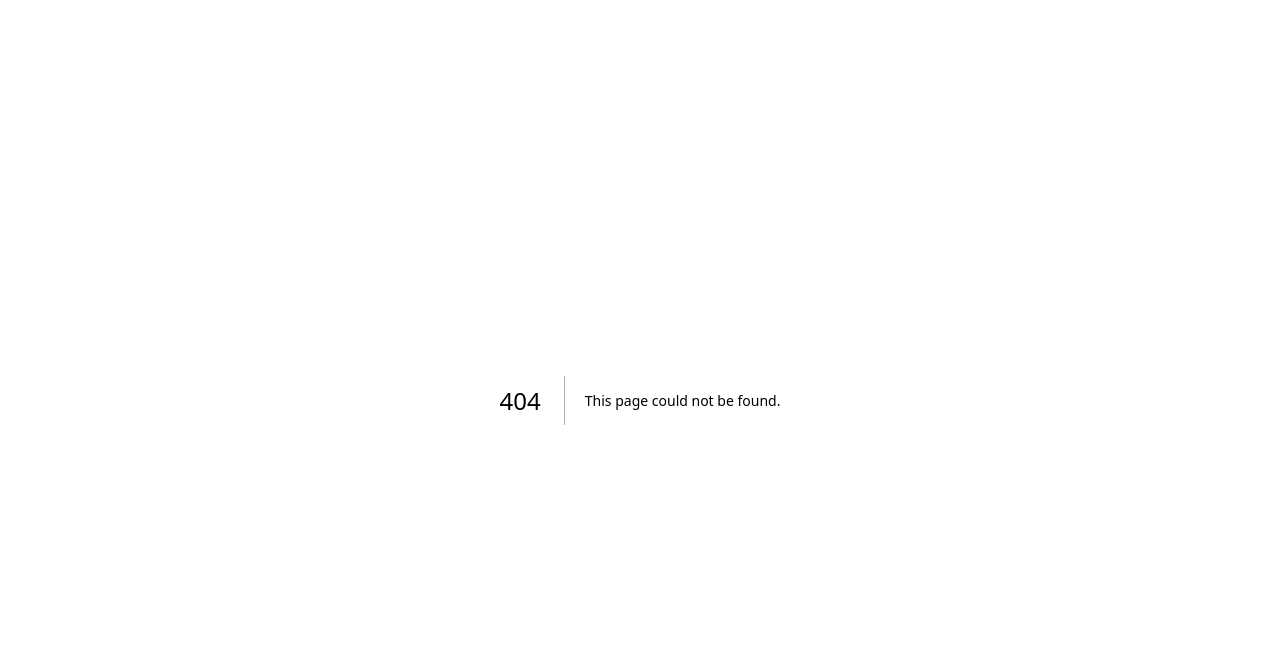
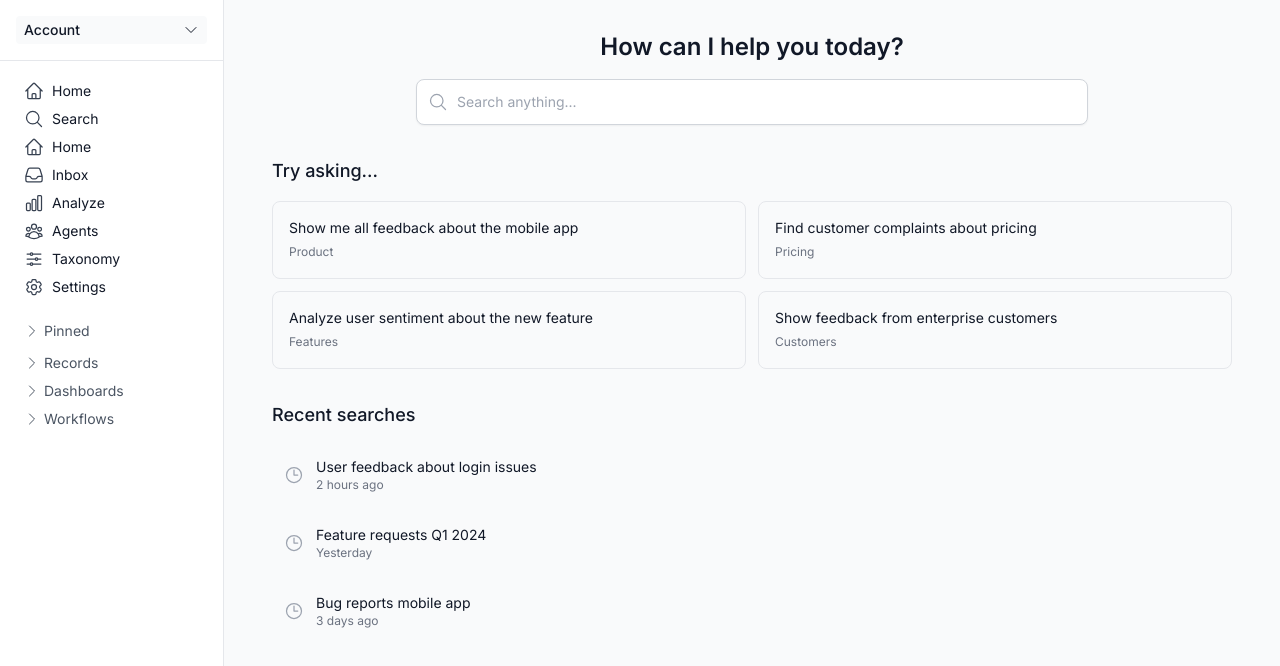
Before and after one commit to birkanicacan/proj-phx-dev, a Next.js app: page /search in a window 1280 px wide. Before the commit this address had no page. Shown: the top 666 px of the page. Built offline with nearby package versions, Linux system fonts and the light colour scheme.

Commit message:
added Search page

```diff
--- a/app/components/MainLayout.tsx
+++ b/app/components/MainLayout.tsx
@@ -51,22 +51,6 @@ export default function MainLayout({ children }: MainLayoutProps) {
       <Sidebar />
       <main className="flex-1 overflow-auto">
         <div className="p-8">
-          {!hasEnabledIntegration && !['/feedback', '/dashboard/win-loss-q1-25', '/users', '/agents'].includes(pathname) && (
-            <div className="mb-8">
-              <div className="bg-white rounded-lg shadow p-6">
-                <h2 className="text-xl font-semibold mb-4">Get Started</h2>
-                <p className="text-gray-600 mb-4">
-                  Welcome to Enterpret! Let's set up your workspace by connecting your feedback sources.
-                </p>
-                <button
-                  onClick={() => setShowIntegrationDialog(true)}
-                  className="bg-blue-600 text-white px-4 py-2 rounded hover:bg-blue-700"
-                >
-                  Import Feedback
-                </button>
-              </div>
-            </div>
-          )}
           {children}
         </div>
       </main>
--- a/app/components/Sidebar.tsx
+++ b/app/components/Sidebar.tsx
@@ -212,10 +212,14 @@ export default function Sidebar() {
 
       {/* Main Navigation */}
       <nav className="flex-1 p-4 space-y-0 bg-white">
-        <button className="flex items-center w-full px-2 py-1 text-sm text-gray-900 hover:bg-gray-100 rounded">
+        <Link href="/" className="flex items-center w-full px-2 py-1 text-sm text-gray-900 hover:bg-gray-100 rounded">
+          <HomeIcon className="w-5 h-5 mr-2 text-gray-700" />
+          Home
+        </Link>
+        <Link href="/search" className="flex items-center w-full px-2 py-1 text-sm text-gray-900 hover:bg-gray-100 rounded">
           <SearchIcon className="w-5 h-5 mr-2 text-gray-700" />
           Search
-        </button>
+        </Link>
         <Link href="/home" className="flex items-center w-full px-2 py-1 text-sm text-gray-900 hover:bg-gray-100 rounded">
           <HomeIcon className="w-5 h-5 mr-2 text-gray-700" />
           Home
--- /dev/null
+++ b/app/search/components/RecentSearches.tsx
@@ -0,0 +1,48 @@
+'use client';
+
+import { ClockIcon } from '@heroicons/react/24/outline';
+
+// This would typically come from your backend or local storage
+const RECENT_SEARCHES = [
+  {
+    id: 1,
+    query: "User feedback about login issues",
+    timestamp: "2 hours ago"
+  },
+  {
+    id: 2,
+    query: "Feature requests Q1 2024",
+    timestamp: "Yesterday"
+  },
+  {
+    id: 3,
+    query: "Bug reports mobile app",
+    timestamp: "3 days ago"
+  }
+];
+
+export function RecentSearches() {
+  return (
+    <div>
+      <h2 className="text-lg font-medium text-gray-900 mb-4">Recent searches</h2>
+      <div className="space-y-2">
+        {RECENT_SEARCHES.map((search) => (
+          <button
+            key={search.id}
+            className="flex items-center w-full p-3 text-left hover:bg-gray-50 rounded-lg group transition-colors"
+            onClick={() => {
+              // TODO: Implement recent search click handling
+              console.log('Clicked recent search:', search.query);
+            }}
+          >
+            <ClockIcon className="h-5 w-5 text-gray-400 mr-3 flex-shrink-0" />
+            <div className="min-w-0 flex-1">
+              <p className="text-sm text-gray-900 truncate">{search.query}</p>
+              <p className="text-xs text-gray-500">{search.timestamp}</p>
+            </div>
+          </button>
+        ))}
+      </div>
+    </div>
+  );
+}
--- /dev/null
+++ b/app/search/components/SearchBar.tsx
@@ -0,0 +1,34 @@
+'use client';
+
+import { useState } from 'react';
+import { MagnifyingGlassIcon } from '@heroicons/react/24/outline';
+
+export function SearchBar() {
+  const [query, setQuery] = useState('');
+
+  const handleSearch = (e: React.FormEvent) => {
+    e.preventDefault();
+    // TODO: Implement search functionality
+    console.log('Searching for:', query);
+  };
+
+  return (
+    <div className="space-y-4">
+      <h1 className="text-2xl font-semibold text-gray-900 text-center">How can I help you today?</h1>
+      <form onSubmit={handleSearch} className="w-full">
+        <div className="relative">
+          <div className="absolute inset-y-0 left-0 pl-3 flex items-center pointer-events-none">
+            <MagnifyingGlassIcon className="h-5 w-5 text-gray-400" />
+          </div>
+          <input
+            type="text"
+            value={query}
+            onChange={(e) => setQuery(e.target.value)}
+            className="block w-full pl-10 pr-3 py-3 border border-gray-300 rounded-lg bg-white shadow-sm focus:outline-none focus:ring-2 focus:ring-blue-500 focus:border-blue-500 sm:text-sm"
+            placeholder="Search anything..."
+          />
+        </div>
+      </form>
+    </div>
+  );
+}
--- /dev/null
+++ b/app/search/components/SearchSuggestions.tsx
@@ -0,0 +1,49 @@
+'use client';
+
+const SUGGESTIONS = [
+  {
+    id: 1,
+    text: "Show me all feedback about the mobile app",
+    category: "Product"
+  },
+  {
+    id: 2,
+    text: "Find customer complaints about pricing",
+    category: "Pricing"
+  },
+  {
+    id: 3,
+    text: "Analyze user sentiment about the new feature",
+    category: "Features"
+  },
+  {
+    id: 4,
+    text: "Show feedback from enterprise customers",
+    category: "Customers"
+  }
+];
+
+export function SearchSuggestions() {
+  return (
+    <div>
+      <h2 className="text-lg font-medium text-gray-900 mb-4">Try asking...</h2>
+      <div className="grid grid-cols-1 md:grid-cols-2 gap-3">
+        {SUGGESTIONS.map((suggestion) => (
+          <button
+            key={suggestion.id}
+            className="flex items-start p-4 text-left border border-gray-200 rounded-lg hover:bg-gray-50 transition-colors"
+            onClick={() => {
+              // TODO: Implement suggestion click handling
+              console.log('Clicked suggestion:', suggestion.text);
+            }}
+          >
+            <div>
+              <p className="text-sm text-gray-900">{suggestion.text}</p>
+              <span className="mt-1 text-xs text-gray-500">{suggestion.category}</span>
+            </div>
+          </button>
+        ))}
+      </div>
+    </div>
+  );
+}
--- /dev/null
+++ b/app/search/page.tsx
@@ -0,0 +1,31 @@
+import MainLayout from '../components/MainLayout';
+import { SearchBar } from './components/SearchBar';
+import { SearchSuggestions } from './components/SearchSuggestions';
+import { RecentSearches } from './components/RecentSearches';
+
+export default function SearchPage() {
+  return (
+    <MainLayout>
+      <div className="flex flex-col justify-center min-h-[calc(100vh-4rem)] max-w-5xl mx-auto px-4 w-full">
+        <div className="space-y-8 -mt-32">
+          {/* Search Bar */}
+          <div className="flex justify-center">
+            <div className="w-full max-w-2xl">
+              <SearchBar />
+            </div>
+          </div>
+
+          {/* Search Suggestions */}
+          <div className="mt-8">
+            <SearchSuggestions />
+          </div>
+
+          {/* Recent Searches */}
+          <div className="mt-8">
+            <RecentSearches />
+          </div>
+        </div>
+      </div>
+    </MainLayout>
+  );
+}
```
